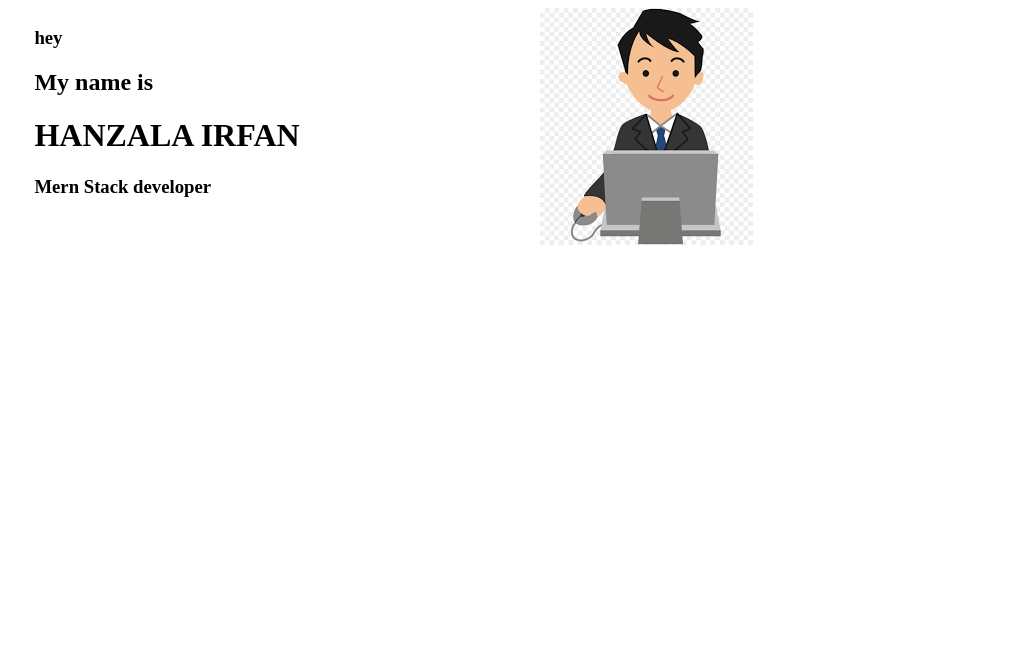
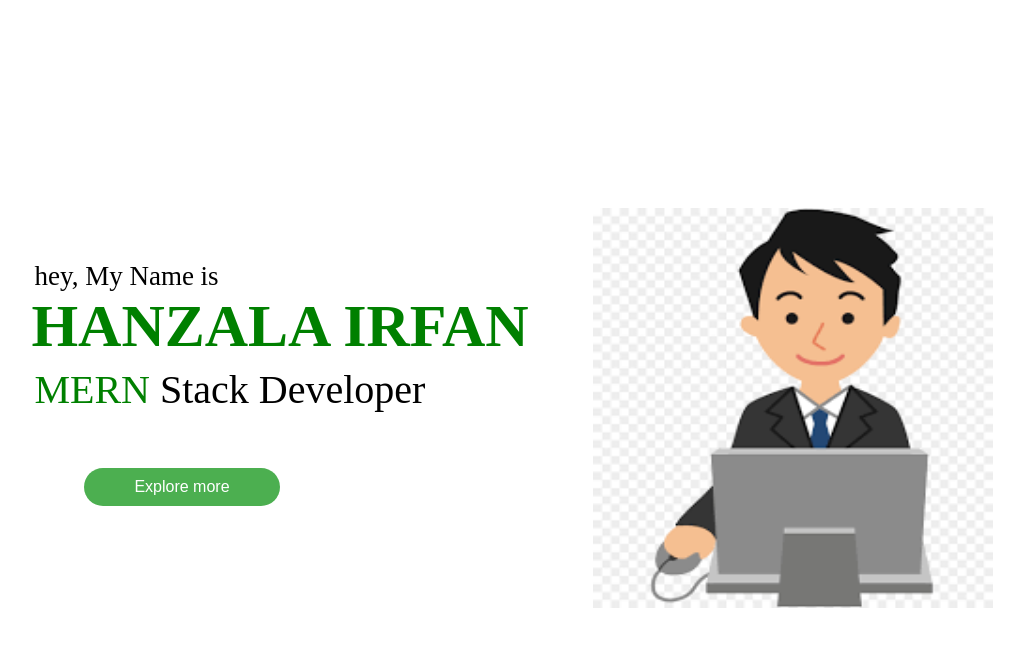
Before and after one commit to imhanzala22/HanzalaIrfan_portfolio, a React (Create React App) app in the folder hanzalairfan/: page / in a window 1280 px wide. Shown: the top 646 px of the page, without its empty margins (100-1124 px from the left). Built offline with nearby package versions, Linux system fonts and the light colour scheme.

Commit message:
home page done

```diff
--- a/hanzalairfan/src/components/home/home.css
+++ b/hanzalairfan/src/components/home/home.css
@@ -1,16 +1,53 @@
+.home {
+  height: 100vh;
+  /* position: relative; */
+}
+
 .testing {
   text-align: center;
 }
 .flexuse {
   display: flex;
-  flex-direction: row;
-  justify-content: space-evenly;
+  height: 100%;
+  width: 100%;
+  align-items: center;
+  justify-content: space-between;
   flex-wrap: wrap;
 }
+.left_box,
+.right_Box {
+  flex: 50%;
+  display: flex;
+  align-items: center;
+}
 .left_box {
-  flex: 50%;
+  flex-direction: column;
+  align-items: flex-start;
+}
+.right_Box {
+  justify-content: center;
 }
 
-.right_Box {
-  flex: 50%;
+.right_Box img {
+  height: 400px;
+  width: 400px;
 }
+.left_box .text1 {
+  font-size: 27px;
+}
+.left_box .text2 {
+  font-size: 60px;
+  font-weight: 600;
+  margin-left: -3px;
+  color: green;
+  text-transform: uppercase;
+}
+.left_box .text3 {
+  font-size: 40px;
+  margin: 5px 0;
+}
+
+.left_box .text3 span {
+  color: green;
+  font-weight: 400px;
+}
--- a/hanzalairfan/src/components/home/home.jsx
+++ b/hanzalairfan/src/components/home/home.jsx
@@ -1,17 +1,17 @@
 import React from 'react';
 import './home.css';
-import image from '../images/image/user.png'
+import image from '../../Assets/image/user.png'
 const Home = () => {
     return (
 
-    <div  className='container' >
+    <div  className='container home' >
        <div className='flexuse'>
         <div className='left_box'>
+            <div className='text1'>hey,  My Name is</div>
+            <div className='text2'> Hanzala Irfan </div>
+            <div className='text3'><span> MERN </span> Stack Developer</div>
+            <button className='btn'>Explore more</button>
 
-        <h3> hey</h3>
-        <h2>My name is</h2>
-        <h1>HANZALA IRFAN</h1>
-        <h3>Mern Stack developer</h3>
 
         </div>
         <div className='right_Box'>
--- a/hanzalairfan/src/index.css
+++ b/hanzalairfan/src/index.css
@@ -2,3 +2,43 @@
   width: 80%;
   margin: auto;
 }
+.btn {
+  color: white;
+  background-color: #4caf50;
+  text-align: center;
+  text-decoration: none;
+  border: none;
+  margin: 50px;
+  padding: 10px 50px;
+  border-radius: 30px;
+  cursor: pointer;
+  font-size: 16px;
+  transition-duration: 0.4s;
+}
+.btn :hover {
+  background-color: lightgreen;
+  color: white;
+  border: none;
+  transition-duration: 0.3s;
+}
+
+:root {
+  --primary: #6eb943;
+  --lightGreen: #059669;
+  --lightOrange: #ffad45;
+  --txtWhite: #ffffff;
+  --BgColor: #fafafa;
+  --CardColor: #ffffff;
+  --black: black;
+  --white: #fff;
+  --txtBlack: #4a4a4a;
+  --txtGrey: #b7b7b7;
+  --iconGrey: #bdbdbd;
+  --darkGrey: #6b7280;
+  --lightGrey: #e6e4e4;
+  --grey: grey;
+  --lightGrey: #f2f2f2;
+  --iconSize: 24;
+  --bold: bold;
+  --red: red;
+}
```
Also changed, not shown: hanzalairfan/src/Assets/image/user.png (renamed from hanzalairfan/src/components/images/image/user.png).
